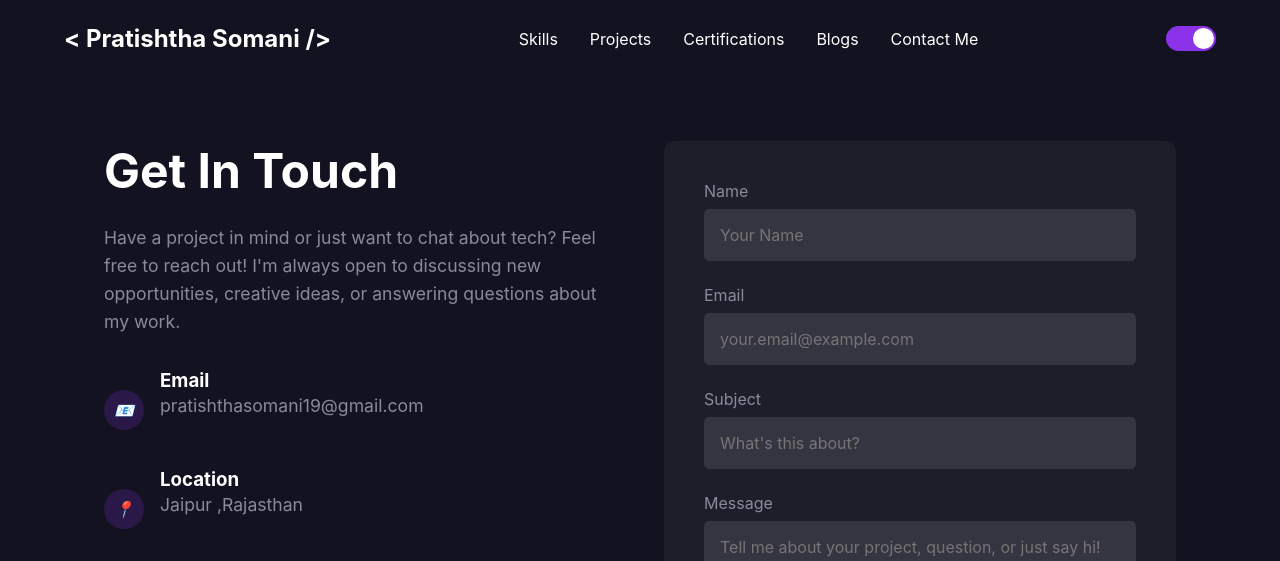
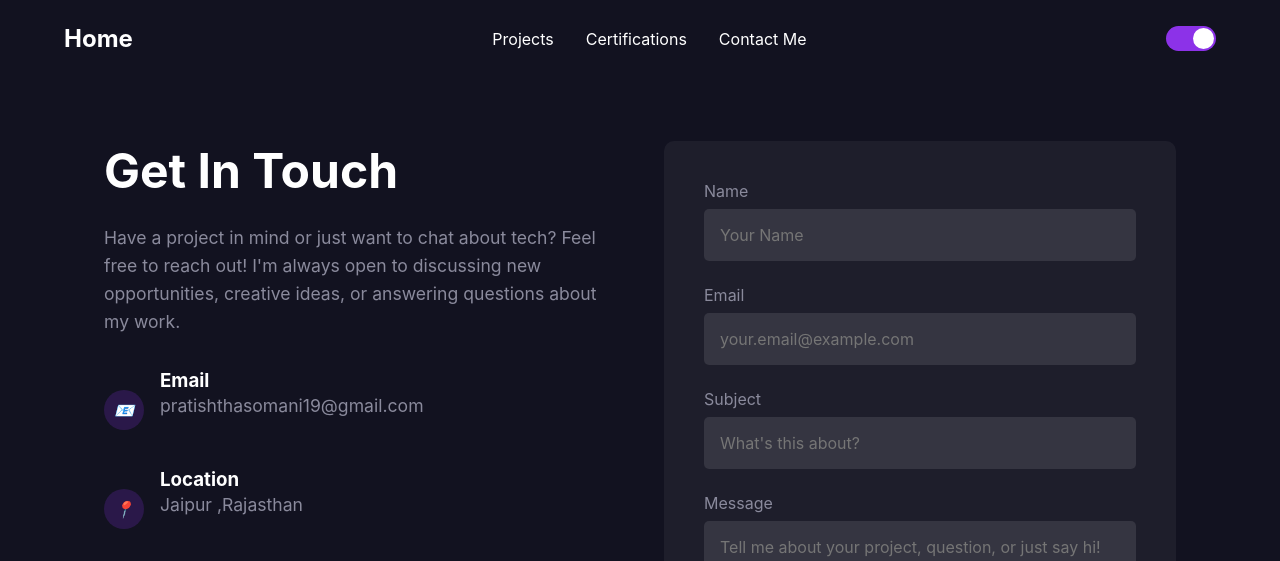
Before and after one commit to itzpratishtha/FINPORTFOLIO, a plain HTML site: page contact.html in a window 1280 px wide. Shown: the top 561 px of the page. Drawn offline with Linux system fonts and the light colour scheme.

Commit message:
Update contact.html

```diff
--- a/contact.html
+++ b/contact.html
@@ -222,12 +222,12 @@
 <body>
     <!-- Navigation -->
     <nav>
-        <a href="index.html" class="logo">&lt; Pratishtha Somani /&gt;</a>
+        <a href="index.html" class="logo">Home</a>
         <div class="nav-links">
-            <a href="skills.html">Skills</a>
+
             <a href="projects.html">Projects</a>
             <a href="certifications.html">Certifications</a>
-            <a href="blogs.html">Blogs</a>
+
             <a href="contact.html">Contact Me</a>
         </div>
         <div class="toggle-switch"></div>
```
